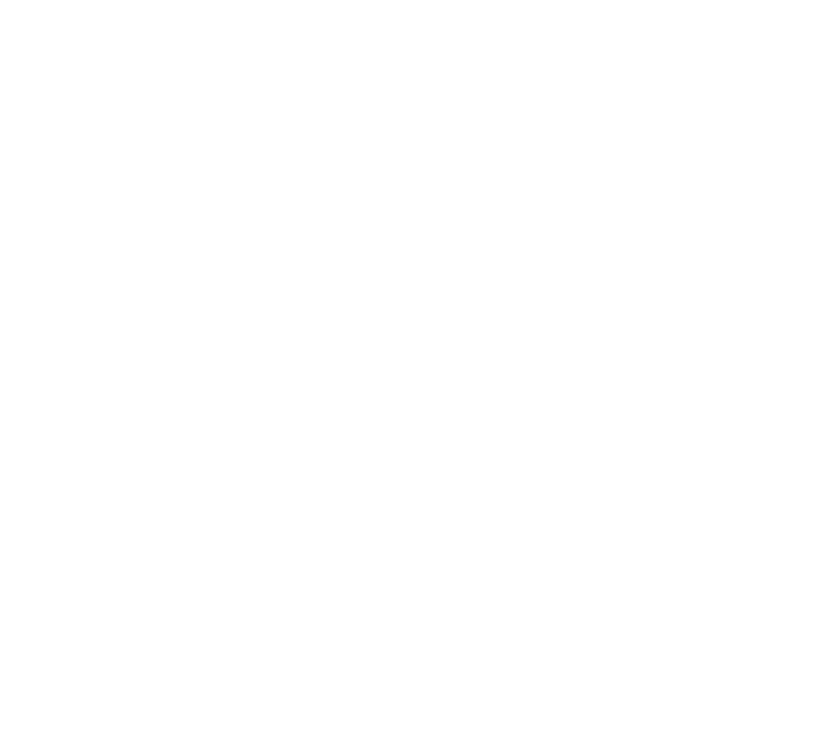
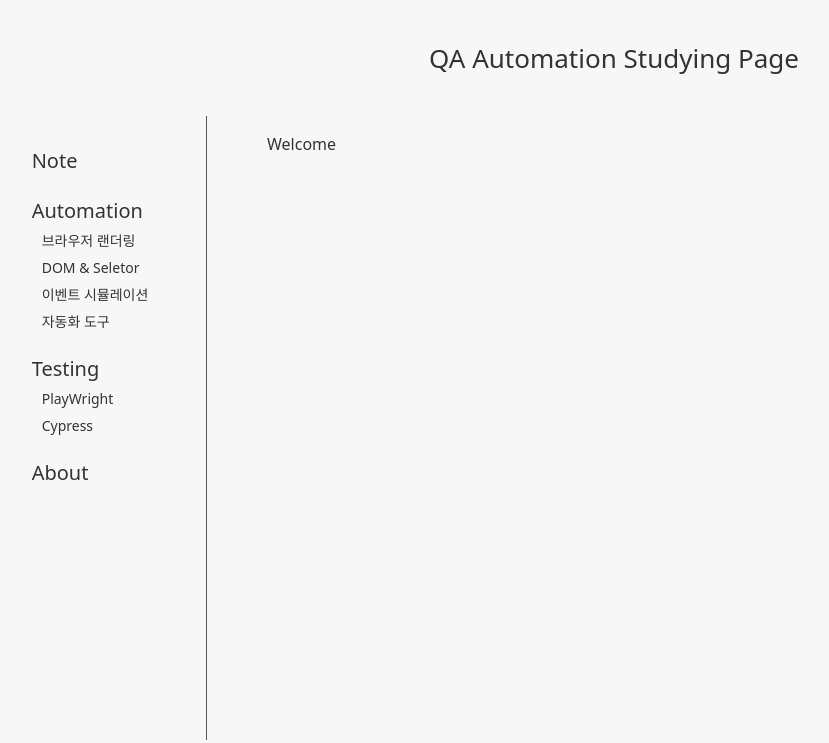
Before and after one commit to juyeong-yun/qa_automation, a plain HTML site: page index.html in a window 1280 px wide. Shown: the whole page, without its empty margins (26-855 px from the left). Drawn offline with Linux system fonts and the light colour scheme; a web font is replaced by a local one.

Commit message:
전체 페이지 구성 요소 제작 완료

```diff
--- /dev/null
+++ b/css/style.css
@@ -0,0 +1,82 @@
+/*
+css > style.css
+*/
+
+@import url("https://fonts.googleapis.com/css2?family=Gowun+Batang:wght@400;700&display=swap");
+
+:root{
+    --primary-100:#EE1D52;
+    --primary-200:#ff607e;
+    --primary-300:#ffcddf;
+    --accent-100:#FFC107;
+    --accent-200:#916400;
+    --text-100:#333333;
+    --text-200:#5c5c5c;
+    --bg-100:#F7F7F7;
+    --bg-200:#ededed;
+    --bg-300:#c4c4c4;
+}
+
+body {
+    font-family: "Gowun Batang", system-ui, -apple-system, sans-serif;
+    background-color: #F7F7F7;
+    color: #333333;
+}
+
+header {
+    padding: 45px;
+    text-align: center;
+}
+
+header h3 {
+    font-size: 26px;
+    font-weight: 500;
+}
+
+main {
+    display: flex;
+    min-height: 78vh;
+
+    div{
+        padding: 20px;
+    }
+}
+
+.menu {
+    width: 15%;
+    display: flex;
+    justify-content: center;
+
+    li{
+        margin: 0 15px;
+        padding: 15px 10px;
+
+        .dropdown-content li{
+            margin: 0;
+            padding: 11px 0 0 10px;
+        }
+        .dropdown-content a{
+            font-size: 14px;
+        }
+    }
+    a {
+        text-decoration: none;
+        color: #333333;
+        font-size: 20px;
+    }
+
+    a:hover {
+        color: #EE1D52;
+        border-radius: 5px;
+    }
+}
+
+.divider {
+    border-left: 1px solid #555;
+    height: auto;
+}
+
+.content {
+    width: 73%;
+    padding: 20px;
+}
--- a/index.html
+++ b/index.html
@@ -4,8 +4,58 @@
     <meta charset="UTF-8">
     <meta name="viewport" content="width=device-width, initial-scale=1.0">
     <title>Home</title>
+    <link rel="stylesheet" href="css/reset.css"> <!--css reset-->
+    <link rel="stylesheet" href="css/style.css">
 </head>
 <body>
+    <header>
+        <h3>QA Automation Studying Page</h3>
+    </header>
 
+    <main>
+        <div class="menu">
+            <ul>
+                <li><a href="pages/note.html">Note</a></li>
+                <li class="menu-dropdown"> <a>Automation</a>
+                    <ul class="dropdown-content">
+                        <li><a href="#">브라우저 랜더링</a></li>
+                        <li><a href="#">DOM & Seletor</a></Select></li>
+                        <li><a href="#">이벤트 시뮬레이션</a></li>
+                        <li><a href="#">자동화 도구</a></li>
+                    </ul>
+                </li>
+                <li class="menu-dropdown"><a>Testing</a>
+                    <ul class="dropdown-content">
+                        <li><a href="#">PlayWright</a></li>
+                        <li><a href="#">Cypress</a></li>
+                    </ul>
+                </li>
+                <li><a href="pages/about.html">About</a></li>
+            </ul>
+        </div>
+
+        <div class="divider"></div>
+
+        <div class="content">
+            <h3>Welcome</h3>
+        </div>
+    </main>
+
+    <!-- 메뉴 드롭다운
+    <script>
+        const dropdownMenus = document.querySelectorAll('.menu-dropdown');
+        dropdownMenus.forEach((menu) => {
+            const dropdown = menu.querySelector('.dropdown-content');
+
+            menu.addEventListener('mouseover', () => {
+                dropdown.style.display = 'block';
+            });
+
+            menu.addEventListener('mouseout', () => {
+                dropdown.style.display = 'none';
+            });
+        });
+        -->
+    </script>
 </body>
 </html>
```
Also changed, not shown: pages/about.html (+3 -1 lines).
